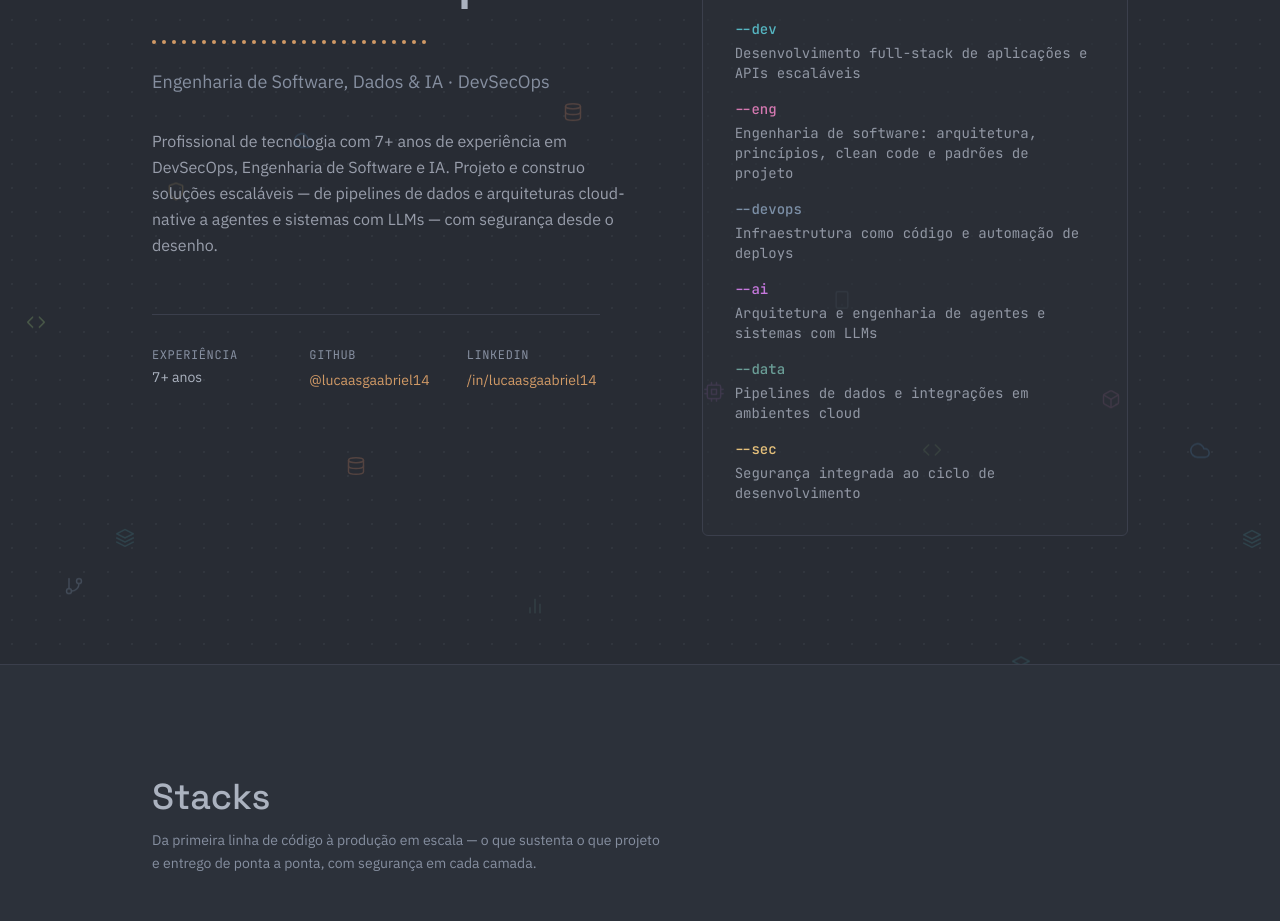
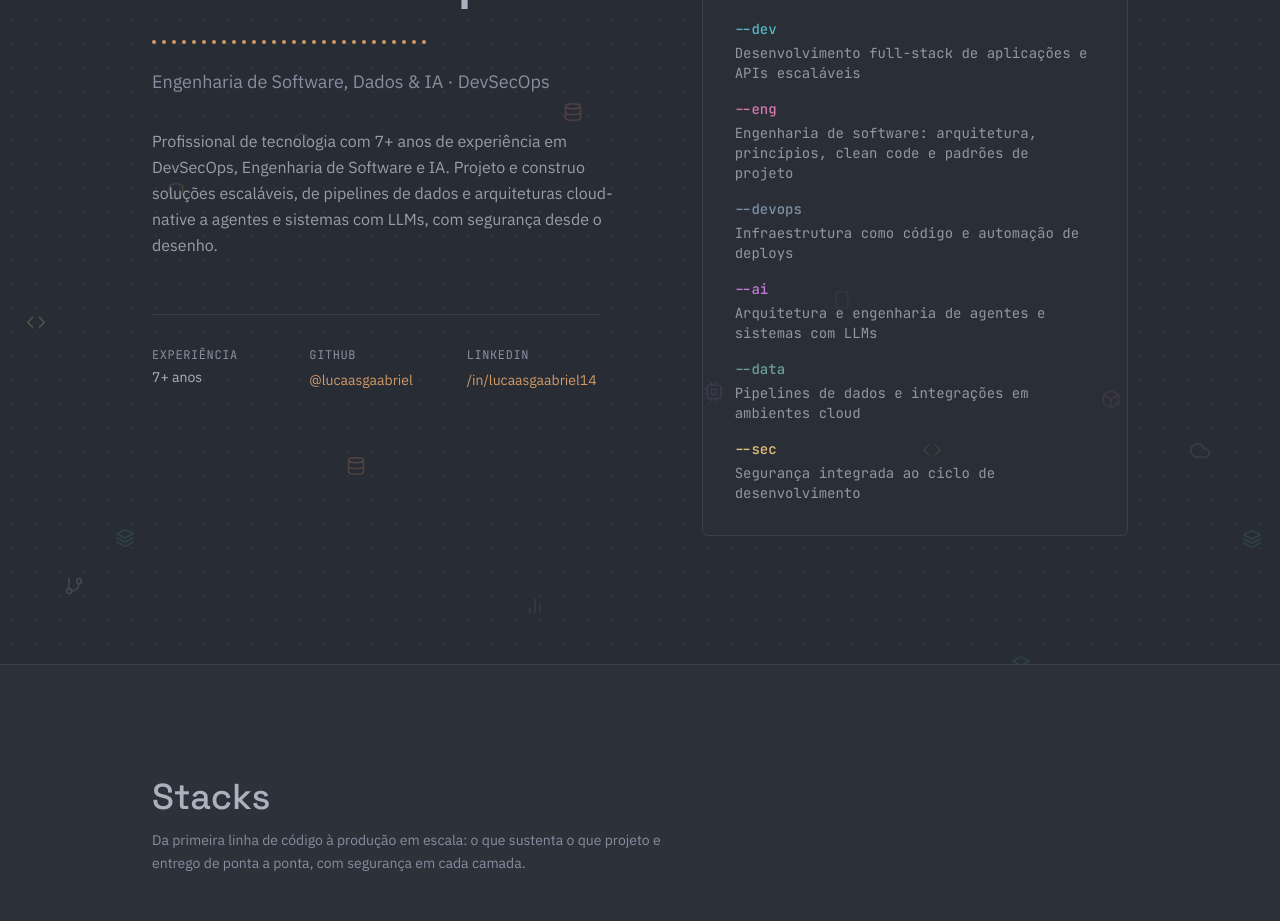
Before and after one commit to lucaasgaabriel/portfolio-lucasmarquesdev, a Next.js app: page / in a window 1280 px wide. Shown: the part 280-1201 px from the top of the page. Built offline with nearby package versions, Linux system fonts and the light colour scheme.

Commit message:
fix: remove em dashes from site copy and correct GitHub handle
The em dashes read as AI-generated text, and the GitHub handle had an
extra "14" suffix copied from the LinkedIn handle.

```diff
--- a/src/data/content.ts
+++ b/src/data/content.ts
@@ -232,7 +232,7 @@ const projectsPt: readonly Project[] = [
     hash: "a3f9c21",
     title: "orquestração de agentes de IA generativa em produção",
     description:
-      "Arquitetura e implementação de agentes e pipelines com LLMs e SLMs, da concepção à produção — automação de fluxos, observabilidade e participação nas decisões de governança e adoção de IA em aplicações corporativas.",
+      "Arquitetura e implementação de agentes e pipelines com LLMs e SLMs, da concepção à produção. Automação de fluxos, observabilidade e participação nas decisões de governança e adoção de IA em aplicações corporativas.",
     impact:
       "Acelerou a adoção de IA generativa na organização com observabilidade e governança desde o design, permitindo evoluir os sistemas com segurança.",
     stack: ["agents.py", "flows.json", "tracing.ts"],
@@ -248,7 +248,7 @@ const projectsPt: readonly Project[] = [
   },
   {
     hash: "c02b6a5",
-    title: "Poder Monitor — rastreamento de repasses federais",
+    title: "Poder Monitor: rastreamento de repasses federais",
     description:
       "Desenvolvimento fullstack (backend, frontend, scrapers e RPA) do módulo que cruza emendas, repasses e indicadores públicos em múltiplas escalas geográficas, com apoio do Google News Initiative.",
     impact:
@@ -271,7 +271,7 @@ const projectsEn: readonly Project[] = [
     hash: "a3f9c21",
     title: "generative AI agent orchestration in production",
     description:
-      "Architecture and implementation of agents and pipelines with LLMs and SLMs, from design to production — flow automation, observability and a seat in AI governance and adoption decisions for corporate applications.",
+      "Architecture and implementation of agents and pipelines with LLMs and SLMs, from design to production. Flow automation, observability and a seat in AI governance and adoption decisions for corporate applications.",
     impact:
       "Accelerated generative AI adoption across the organization with observability and governance built in from the design phase, letting the systems evolve safely.",
     stack: ["agents.py", "flows.json", "tracing.ts"],
@@ -287,7 +287,7 @@ const projectsEn: readonly Project[] = [
   },
   {
     hash: "c02b6a5",
-    title: "Poder Monitor — tracking federal fund transfers",
+    title: "Poder Monitor: tracking federal fund transfers",
     description:
       "Full-stack development (backend, frontend, scrapers and RPA) of the module that cross-references earmarks, transfers and public indicators across multiple geographic scales, supported by the Google News Initiative.",
     impact:
@@ -314,11 +314,11 @@ export const content: Record<Lang, Content> = {
     location: "Distrito Federal, Brasil",
     footerLocation: "Distrito Federal · Brasil",
     experienceYears: "7+ anos",
-    bio: "Profissional de tecnologia com 7+ anos de experiência em DevSecOps, Engenharia de Software e IA. Projeto e construo soluções escaláveis — de pipelines de dados e arquiteturas cloud-native a agentes e sistemas com LLMs — com segurança desde o desenho.",
+    bio: "Profissional de tecnologia com 7+ anos de experiência em DevSecOps, Engenharia de Software e IA. Projeto e construo soluções escaláveis, de pipelines de dados e arquiteturas cloud-native a agentes e sistemas com LLMs, com segurança desde o desenho.",
     linkedin: "https://www.linkedin.com/in/lucaasgaabriel14/",
-    github: "https://github.com/lucaasgaabriel14",
+    github: "https://github.com/lucaasgaabriel",
     linkedinHandle: "/in/lucaasgaabriel14",
-    githubHandle: "@lucaasgaabriel14",
+    githubHandle: "@lucaasgaabriel",
     stackCategories: stackCategoriesPt,
     focusAreas: focusAreasPt,
     projects: projectsPt,
@@ -333,9 +333,9 @@ export const content: Record<Lang, Content> = {
       whoamiCommand: "whoami --focus",
       stacksHeading: "Stacks",
       stacksSubtitle:
-        "Da primeira linha de código à produção em escala — o que sustenta o que projeto e entrego de ponta a ponta, com segurança em cada camada.",
+        "Da primeira linha de código à produção em escala: o que sustenta o que projeto e entrego de ponta a ponta, com segurança em cada camada.",
       projectsHeading: "Projetos & impacto",
-      projectsSubtitle: "Um recorte do que construí — não só a stack, mas o que ela resolveu.",
+      projectsSubtitle: "Um recorte do que construí: não só a stack, mas o que ela resolveu.",
       filesChanged: "files changed",
       impactLabel: "Impact:",
       contactHeading: "Contato profissional",
@@ -364,11 +364,11 @@ export const content: Record<Lang, Content> = {
     location: "Distrito Federal, Brazil",
     footerLocation: "Distrito Federal · Brazil",
     experienceYears: "7+ years",
-    bio: "Technology professional with 7+ years of experience in DevSecOps, Software Engineering and AI. I design and build scalable solutions — from data pipelines and cloud-native architectures to agents and LLM-based systems — with security from the design phase.",
+    bio: "Technology professional with 7+ years of experience in DevSecOps, Software Engineering and AI. I design and build scalable solutions, from data pipelines and cloud-native architectures to agents and LLM-based systems, with security from the design phase.",
     linkedin: "https://www.linkedin.com/in/lucaasgaabriel14/",
-    github: "https://github.com/lucaasgaabriel14",
+    github: "https://github.com/lucaasgaabriel",
     linkedinHandle: "/in/lucaasgaabriel14",
-    githubHandle: "@lucaasgaabriel14",
+    githubHandle: "@lucaasgaabriel",
     stackCategories: stackCategoriesEn,
     focusAreas: focusAreasEn,
     projects: projectsEn,
@@ -383,9 +383,9 @@ export const content: Record<Lang, Content> = {
       whoamiCommand: "whoami --focus",
       stacksHeading: "Stacks",
       stacksSubtitle:
-        "From the first line of code to production at scale — what backs what I design and ship end to end, with security in every layer.",
+        "From the first line of code to production at scale: what backs what I design and ship end to end, with security in every layer.",
       projectsHeading: "Projects & impact",
-      projectsSubtitle: "A slice of what I've built — not just the stack, but what it solved.",
+      projectsSubtitle: "A slice of what I've built: not just the stack, but what it solved.",
       filesChanged: "files changed",
       impactLabel: "Impact:",
       contactHeading: "Professional contact",
```
